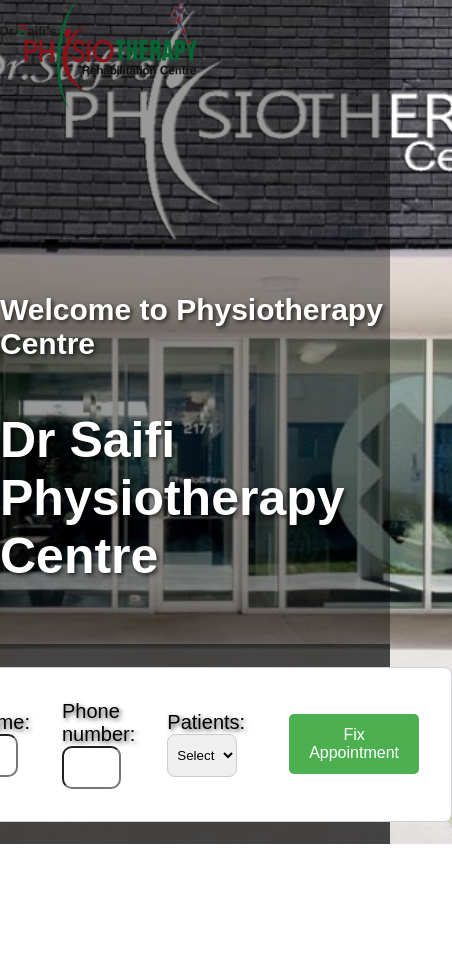
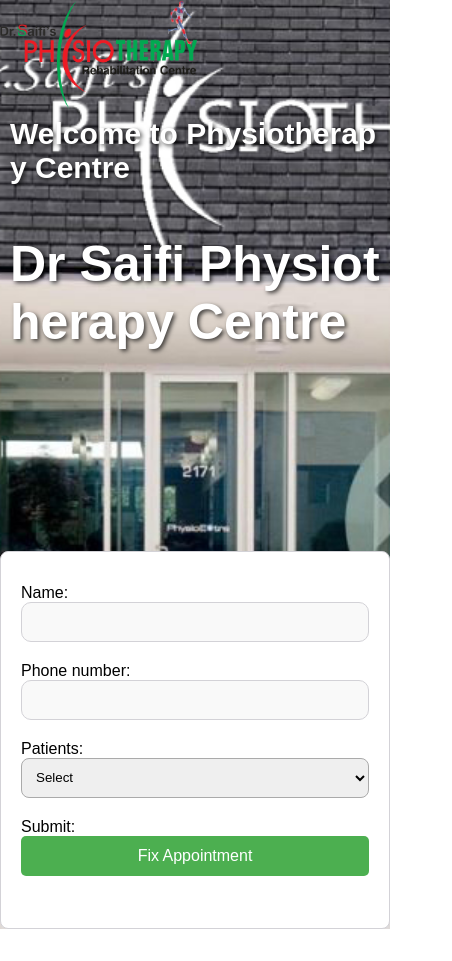
Before and after one commit to yogeshverma1296/Physio, a plain HTML site: page index.html in a window 390 px wide. Shown: the whole page, 452 px wide, since content can reach past the window. After the commit the page ends 929 px from the top, so only its background shows below. Drawn offline with Linux system fonts and the light colour scheme.

Commit message:
Responsive webdesign created

```diff
--- a/CSS/style.css
+++ b/CSS/style.css
@@ -1,22 +1,19 @@
-*{
+* {
   margin: 0;
   padding: 0;
   box-sizing: border-box;
 }
-body{
-    font-family: 'Poopins',sans-serif;
+body {
+  font-family: "Poopins", sans-serif;
   background-color: #ffffff;
-    background-image: url('../img/front.jpg');
+  background-image: url("../img/front.jpg");
   background-size: cover;
   background-position: center;
   background-repeat: no-repeat;
   width: 100%;
-    height:100vh;
-      overflow: hidden;
 }
-main{
+main {
   width: 100%;
-    height: 100vh;
   display: flex;
   flex-direction: column;
   justify-content: center;
@@ -30,30 +27,35 @@ body::before {
   top: 0;
   left: 0;
   width: 100vw;
-    height: 100vh;
-    background: rgba(0,0,0,0.4); /* adjust opacity for shadow strength */
+  background: rgba(0, 0, 0, 0.4); /* adjust opacity for shadow strength */
   z-index: 0;
   pointer-events: none;
 }
-h1{
+
+.text > h1,
+.text > h2 {
+  padding: 0px 10px;
+}
+
+h1 {
   font-size: 50px;
   color: #fff;
-    text-shadow: 2px 2px 4px rgba(0,0,0,0.7);
+  text-shadow: 2px 2px 4px rgba(0, 0, 0, 0.7);
   z-index: 1;
 }
-h2{
+h2 {
   font-size: 30px;
   color: #fff;
-    text-shadow: 2px 2px 4px rgba(0,0,0,0.7);
+  text-shadow: 2px 2px 4px rgba(0, 0, 0, 0.7);
   z-index: 1;
 }
-div.text2>p{
+div.text2 > p {
   font-size: 20px;
   color: #fff;
-    text-shadow: 2px 2px 4px rgba(0,0,0,0.7);
+  text-shadow: 2px 2px 4px rgba(0, 0, 0, 0.7);
   z-index: 1;
 }
-div.parent{
+div.parent {
   width: 100%;
   height: 100%;
   display: flex;
@@ -64,36 +66,21 @@ div.parent{
   position: relative;
   margin-bottom: 200px;
 }
-footer{
-    position: absolute;
-    bottom: 0;
+footer {
   width: 100%;
-    height: 50px;
-    display: flex;
-    justify-content: center;
-    align-items: center;
-    background-color: rgba(0,0,0,0.5);
-    color: #fff;
-    font-size: 20px;
-    text-shadow: 2px 2px 4px rgba(0,0,0,0.7);
-    gap: 50px;
-    padding: 100px;
 }
 
 input[type="text"],
 input[type="email"],
 input[type="password"],
 input[type="number"],
-input{
-    padding: 12px 10px;
-    width: 80%;
+input {
   border-radius: 10px;
 }
 textarea,
 select {
   border-radius: 8px;
-    border: 1px solid #ccc;
-    padding: 8px 12px;
+  border: 1px solid #aaa;
 }
 form {
   width: 100%;
@@ -104,25 +91,64 @@ form {
   align-items: center;
   flex-direction: row;
   border-radius: 8px;
-    padding: 32px;
-    gap: 32px;
+  padding: 32px 20px;
+  justify-content: center;
+  gap: 20px;
 }
 button {
-    padding: 12px 20px;
-    background-color: #4CAF50; /* Green */
+  background-color: #4caf50; /* Green */
   color: white;
   border: none;
   border-radius: 5px;
   cursor: pointer;
   font-size: 16px;
-    margin-left: 12PX;
 }
 label {
   color: #000;
 }
-select{
+select {
   padding: 12px 5px;
 }
-form>select{
+form > select {
   padding: 10px 15px;
 }
+.form-item {
+  width: 25%;
+}
+.form-item > input,
+.form-item > button,
+.form-item > select {
+  width: 100%;
+  height: 40px;
+  padding: 0 10px;
+}
+.form-item > input {
+  border: 1px solid #d3d2d7;
+  background-color: #f9f9f9;
+}
+@media screen and (max-width: 768px) {
+  .text > h1,
+  .text > h2 {
+    word-break: break-all;
+  }
+  form {
+    flex-direction: column;
+    align-items: center;
+    gap: 0px;
+  }
+  .form-item {
+    width: 100%;
+    margin-bottom: 20px;
+  }
+  .form-item > input,
+  .form-item > button,
+  .form-item > select {
+    width: 100%;
+    height: 40px;
+    padding: 0 10px;
+  }
+  button {
+    width: 100%;
+    margin-left: 0;
+  }
+}
--- a/index.html
+++ b/index.html
@@ -18,23 +18,22 @@
         <div class="text">
           <h2>Welcome to Physiotherapy Centre</h2>
         </div>
-        <div class="text1">
+        <div class="text">
           <h1>Dr Saifi Physiotherapy Centre</h1>
         </div>
       </div>
     </main>
     <footer>
-      <div class="footer">
       <form action="https://formspree.io/f/xrbkzeko" method="POST">
-          <div>
+        <div class="form-item">
           <label for="Name">Name:</label><br />
           <input type="text" id="Name" name="Name" required />
         </div>
-          <div>
+        <div class="form-item">
           <label for="number">Phone number:</label><br />
           <input type="number" name="number" id="number" required />
         </div>
-          <div>
+        <div class="form-item">
           <label for="patients">Patients:</label><br />
           <select name="patients" id="patients" required>
             <option value="">Select</option>
@@ -47,11 +46,11 @@
             <option value="7">7</option>
           </select>
         </div>
-          <div>
+        <div class="form-item">
+          <label for="">Submit:</label><br />
           <button type="submit">Fix Appointment</button>
         </div>
       </form>
-      </div>
     </footer>
   </body>
 </html>
```
Lines whose indentation alone changed are shown as unchanged.
